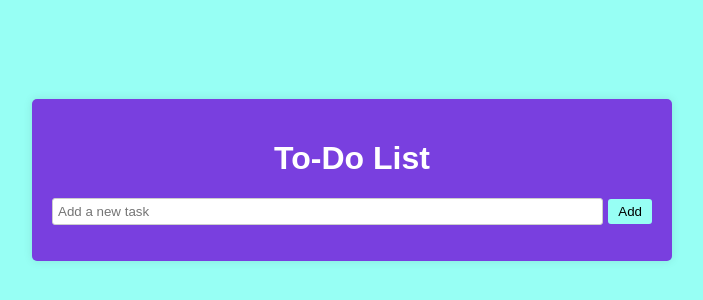
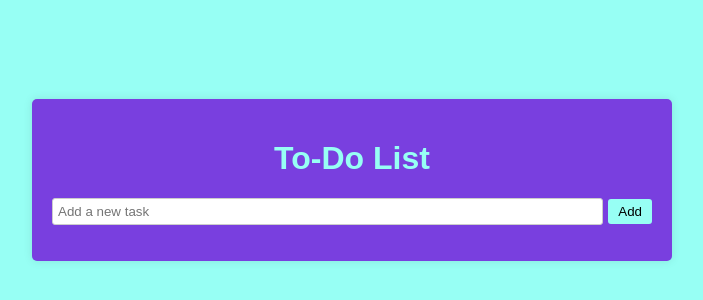
Before and after one commit to barikhemanta/To-Do-List-Simple, a plain HTML site: page index.html in a window 1280 px wide. Shown: the part 220-520 px from the top of the page, without its empty margins (288-991 px from the left). Drawn offline with Linux system fonts and the light colour scheme.

Commit message:
Update styles.css

```diff
--- a/styles.css
+++ b/styles.css
@@ -20,7 +20,7 @@ body {
 
 h1 {
   text-align: center;
-  color:#fff;
+  color:#97fff4;
 }
 
 .input-section {
```
